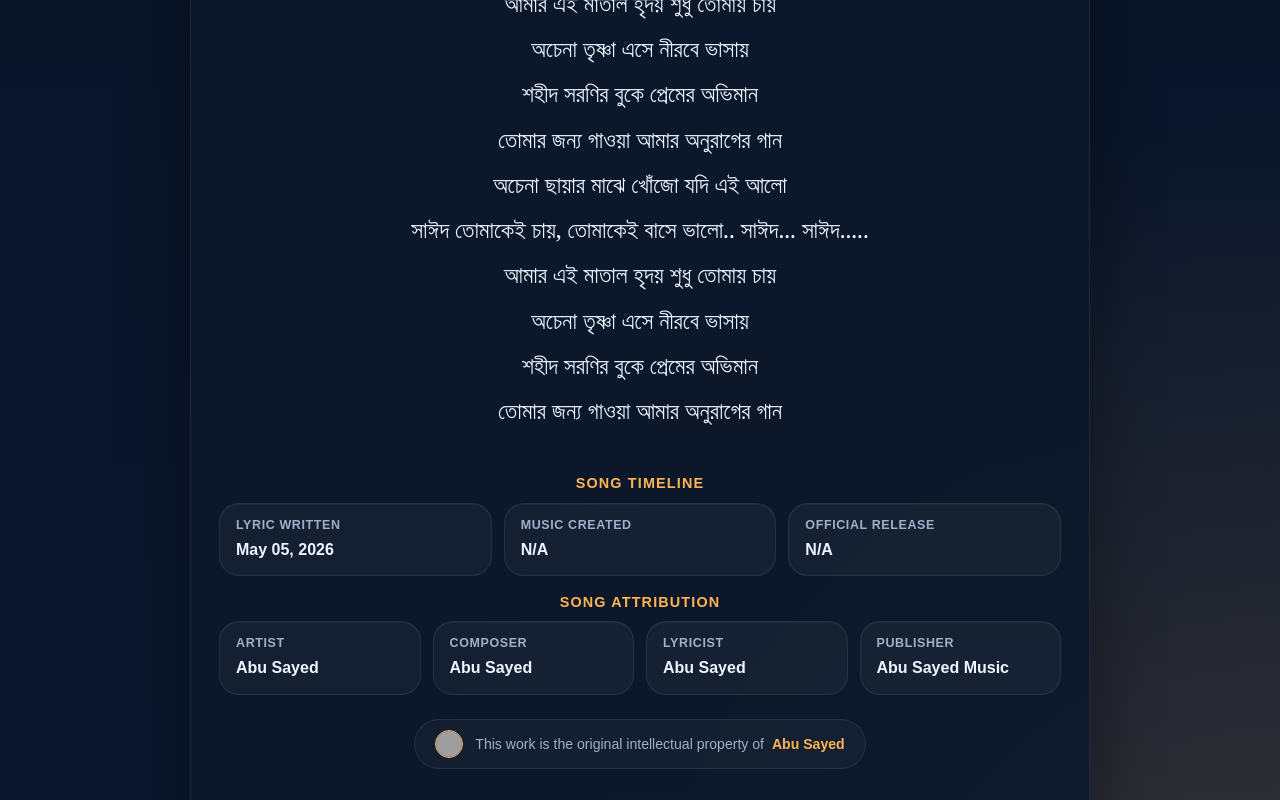
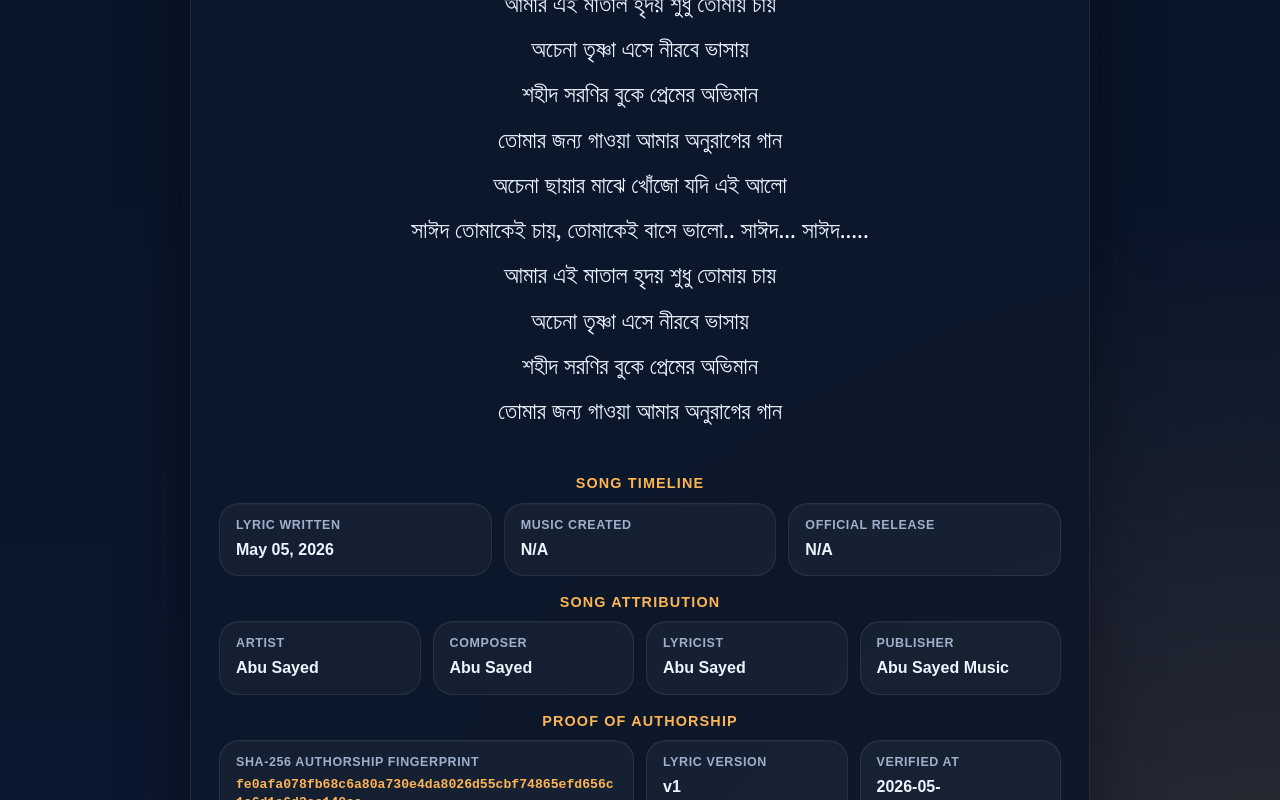
Before and after one commit to ImAbuSayed/shohid-shoroni, a plain HTML site: page index.html in a window 1280 px wide. Shown: the part 2000-2800 px from the top of the page. Drawn offline with Linux system fonts and the light colour scheme; grey boxes are pictures that could not be loaded.

Commit message:
feat: update song assets v1 with signed GPG commit [verified]

```diff
--- a/index.html
+++ b/index.html
@@ -14,9 +14,9 @@
     <meta name="keywords" content="Shohid Shoroni, Abu Sayed lyrics, original song lyrics, Abu Sayed original song, Abu Sayed lyricist, Abu Sayed composer, Abu Sayed songwriter, official lyrics">
     <meta name="robots" content="index,follow,max-snippet:-1,max-image-preview:large,max-video-preview:-1">
     <meta name="referrer" content="strict-origin-when-cross-origin">
-    <meta name="description" content="Official documentation of lyrics for &#x27;Shohid Shoroni&#x27;, a signature song by Abu Sayed, showcasing his original songwriting and composition.">
+    <meta name="description" content="Explore the official lyrics of &#x27;Shohid Shoroni&#x27;, a unique musical creation written and composed by Abu Sayed.">
     <meta property="og:title" content="Shohid Shoroni - Original Lyrics by Abu Sayed">
-    <meta property="og:description" content="Official documentation of lyrics for &#x27;Shohid Shoroni&#x27;, a signature song by Abu Sayed, showcasing his original songwriting and composition.">
+    <meta property="og:description" content="Explore the official lyrics of &#x27;Shohid Shoroni&#x27;, a unique musical creation written and composed by Abu Sayed.">
     <meta property="og:type" content="music.song">
     <meta property="og:url" content="https://imabusayed.github.io/shohid-shoroni/">
     <meta property="og:site_name" content="Abu Sayed Music">
@@ -24,7 +24,7 @@
     <meta name="last-modified" content="2026-05-05 18:40:49">
     <meta name="twitter:card" content="summary_large_image">
     <meta name="twitter:title" content="Shohid Shoroni - Original Lyrics by Abu Sayed">
-    <meta name="twitter:description" content="Official documentation of lyrics for &#x27;Shohid Shoroni&#x27;, a signature song by Abu Sayed, showcasing his original songwriting and composition.">
+    <meta name="twitter:description" content="Explore the official lyrics of &#x27;Shohid Shoroni&#x27;, a unique musical creation written and composed by Abu Sayed.">
     <link rel="canonical" href="https://imabusayed.github.io/shohid-shoroni/">
     <link rel="sitemap" type="application/xml" title="Sitemap" href="https://imabusayed.github.io/shohid-shoroni/sitemap.xml">
     <link rel="author" href="https://github.com/ImAbuSayed">
@@ -100,7 +100,7 @@
       "@id": "https://imabusayed.github.io/shohid-shoroni#webpage",
       "url": "https://imabusayed.github.io/shohid-shoroni/",
       "name": "Shohid Shoroni - Original Lyrics by Abu Sayed",
-      "description": "Official documentation of lyrics for 'Shohid Shoroni', a signature song by Abu Sayed, showcasing his original songwriting and composition.",
+      "description": "Explore the official lyrics of 'Shohid Shoroni', a unique musical creation written and composed by Abu Sayed.",
       "isPartOf": {
         "@id": "https://music.abusayed.com.bd/#website"
       },
@@ -537,7 +537,7 @@
 
         <div class="controls">
             <button class="btn-speak" id="speakBtn" title="Read the lyrics aloud"><span id="speakText">Read Aloud</span></button>
-            <a href="https://music.abusayed.com.bd/Licensing/?https://imabusayed.github.io/shohid-shoroni/" class="btn-license" title="Get licensing for this song" target="_blank">License this song: Shohid Shoroni</a>
+            <a href="https://music.abusayed.com.bd/Licensing/?https://imabusayed.github.io/shohid-shoroni/" class="btn-license" title="Get licensing for this song" target="_blank">Commercial Licensing for Shohid Shoroni</a>
 
         </div>
         <br>
@@ -612,6 +612,26 @@
             <div class="meta-card">
                 <span class="meta-label">Publisher</span>
                 <strong>Abu Sayed Music</strong>
+            </div>
+
+                </div>
+            </div>
+
+            <div class="details-block">
+                <div class="details-title">Proof of Authorship</div>
+                <div class="meta-grid">
+
+            <div class="meta-card" style="grid-column: span 2;">
+                <span class="meta-label">SHA-256 Authorship Fingerprint</span>
+                <strong style="word-break: break-all; font-family: monospace; font-size: 0.82rem; color: var(--accent);">fe0afa078fb68c6a80a730e4da8026d55cbf74865efd656c1e6d1c6d3cc140ce</strong>
+            </div>
+            <div class="meta-card">
+                <span class="meta-label">Lyric Version</span>
+                <strong>v1</strong>
+            </div>
+            <div class="meta-card">
+                <span class="meta-label">Verified At</span>
+                <strong>2026-05-28T20:04:39.419560</strong>
             </div>
 
                 </div>
```
Also changed, not shown: excerpts/Bridge-Preview.txt (added), excerpts/Chorus-Preview.txt (added), excerpts/Hook-1-Preview.txt (added), excerpts/Hook-2-Preview.txt (added), excerpts/Pre-Chorus-1-Preview.txt (added), excerpts/Pre-Chorus-2-Preview.txt (added), excerpts/Verse-1-Preview.txt (added), excerpts/Verse-2-Preview.txt (added), excerpts/Verse-3-Preview.txt (added), hashes.txt (added), llms.txt, lyrics_backup/2026-05-28_shohid-shoroni-v1.txt (added), manifest.json (added), 1 other file.
